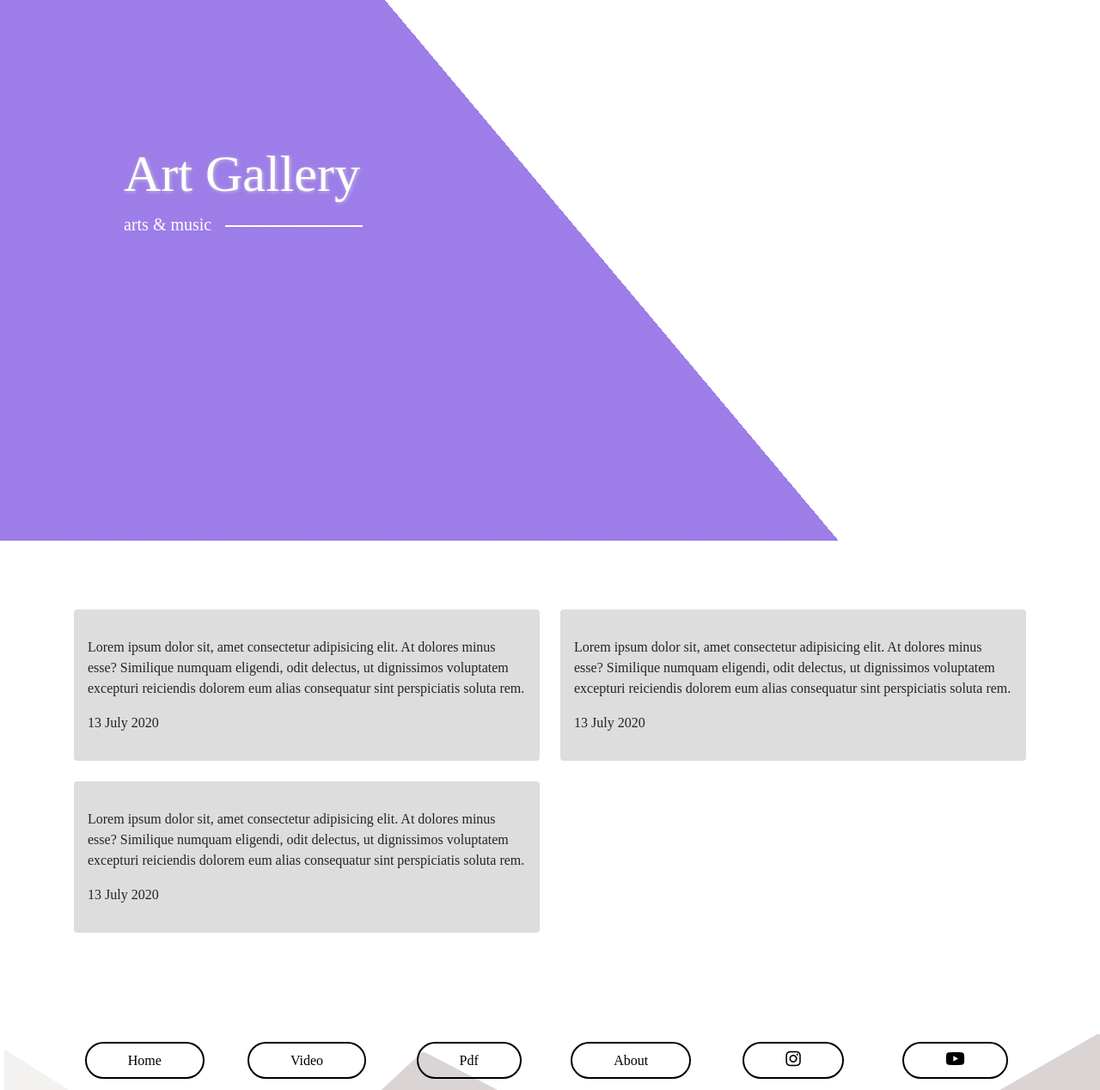
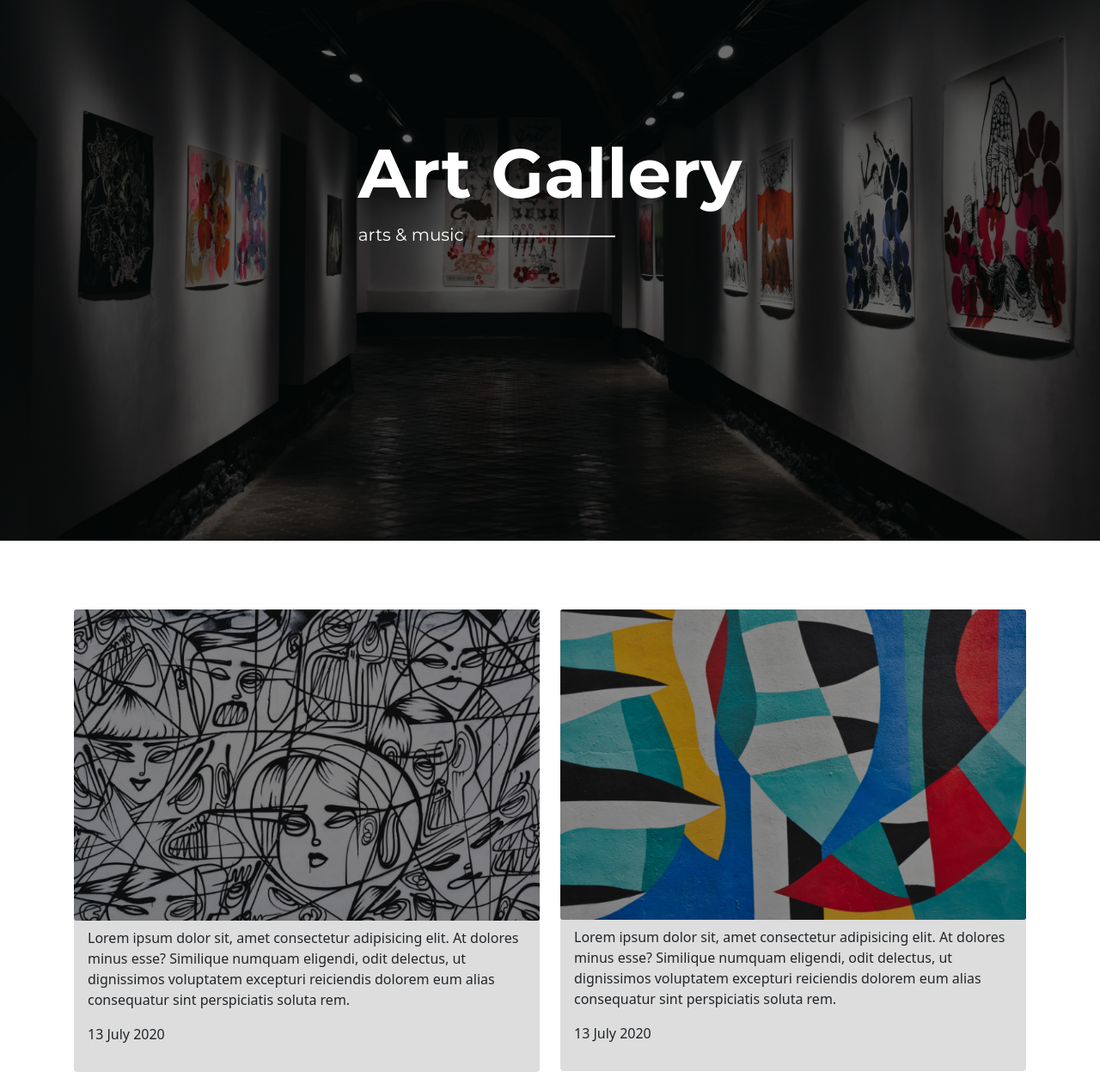
Before and after one commit to migangkunarah/Personal-Portfolio-Website-Design, a plain HTML site: page Art.html in a window 1280 px wide. Shown: the part 171-1439 px from the top of the page at 86% size. Drawn offline with Linux system fonts and the light colour scheme.

Commit message:
made the art and the About page

```diff
--- a/Art.html
+++ b/Art.html
@@ -50,7 +50,7 @@
                 <div class="row text-center">
                     <div class="col-lg-6 col-md-12 col-sm-12">
                         <div class="main-img-body mb-4" data-aos="zoom-in">
-                           <a href="./image/About_page_image.jpg" data-lightbox="mygallery" data-title='mypic'><img class="embed-responsive embed-responsive-10by6" src="./image/About_page_image.jpg" alt=""></a>
+                           <a href="./image/Art_1.png" data-lightbox="mygallery" data-title='mypic'><img class="embed-responsive embed-responsive-10by6" src="./image/Art_1.png" alt=""></a>
                             <div class="para">
                                 <p class="text-left mt-2 ml-3 mr-3">Lorem ipsum dolor sit, amet consectetur adipisicing elit. At dolores minus esse? Similique numquam eligendi, odit delectus, ut dignissimos voluptatem excepturi reiciendis dolorem eum alias consequatur sint perspiciatis soluta rem.</p>
                                 <p class="text-left mt-2 ml-3 mr-3" data-aos="zoom-in">13 July 2020</p>
@@ -59,7 +59,7 @@
                     </div>
                     <div class="col-lg-6 col-md-12 col-sm-12">
                         <div class="main-img-body mb-4" data-aos="zoom-in">
-                           <a href="./image/About_page_image.jpg" data-lightbox="mygallery" data-title='mypic'><img class="embed-responsive embed-responsive-10by6" src="./image/About_page_image.jpg" alt=""></a>
+                           <a href="./image/Art_2.png" data-lightbox="mygallery" data-title='mypic'><img class="embed-responsive embed-responsive-10by6" src="./image/Art_2.png" alt=""></a>
                             <div class="para">
                                 <p class="text-left mt-2 ml-3 mr-3">Lorem ipsum dolor sit, amet consectetur adipisicing elit. At dolores minus esse? Similique numquam eligendi, odit delectus, ut dignissimos voluptatem excepturi reiciendis dolorem eum alias consequatur sint perspiciatis soluta rem.</p>
                                 <p class="text-left mt-2 ml-3 mr-3" data-aos="zoom-in">13 July 2020</p>
@@ -68,7 +68,7 @@
                     </div>
                     <div class="col-lg-6 col-md-12 col-sm-12">
                         <div class="main-img-body mb-4" data-aos="zoom-in">
-                           <a href="./image/About_page_image.jpg" data-lightbox="mygallery" data-title='mypic'><img class="embed-responsive embed-responsive-10by6" src="./image/About_page_image.jpg" alt=""></a>
+                           <a href="./image/Art_3.png" data-lightbox="mygallery" data-title='mypic'><img class="embed-responsive embed-responsive-10by6" src="./image/Art_3.png" alt=""></a>
                             <div class="para">
                                 <p class="text-left mt-2 ml-3 mr-3">Lorem ipsum dolor sit, amet consectetur adipisicing elit. At dolores minus esse? Similique numquam eligendi, odit delectus, ut dignissimos voluptatem excepturi reiciendis dolorem eum alias consequatur sint perspiciatis soluta rem.</p>
                                 <p class="text-left mt-2 ml-3 mr-3" data-aos="zoom-in">13 July 2020</p>
--- a/css/About.css
+++ b/css/About.css
@@ -1,4 +1,3 @@
-@import url(./fonts.css);
 
 *{
     padding: 0;
@@ -15,10 +14,8 @@
     --white-l: rgba(255, 255, 255, 0.8);
 
     /* fonts */
-    --cuprum : 'cuprum';
-    --cuprum-b : 'cuprum-b';
-    --monstrate : 'monstrate';
-    --monstrate-b : 'monstrate-b';
+    --m: 'Montserrat', sans-serif;
+    --y:'Yeseva One', cursive;
 }
 
 nav .navigation{
@@ -92,7 +89,7 @@ nav .navigation .bars .bar-3{
 
 
 header {
-    background:var(--light-blue), url(../image/About_page_image.jpg);
+    background:linear-gradient(rgba(0, 0, 0, 0.548) , rgba(0, 0, 0, 0.548)) ,url(../image/guitarist.jpg);
     background-position: center;
     background-repeat: no-repeat;
     background-size: cover;
@@ -103,24 +100,23 @@ header {
 
 header .name{
     position: absolute;
-    left: 10%;
+    left: 50%;
     top: 50%;
-    transform: translate(0% , -50%);
+    transform: translate(-50% , -50%);
     z-index: 2;
 }
 header .name .intro{
     font-size: 20px;
-    font-family: var(--monstrate);
+    font-family: var(--m);
+    color: white;
 }
 
 header .name .intro h1{
-    font-size: 60px;
-    font-family: var(--monstrate-b);
-    text-shadow: 1px 1px 6px rgba(0, 0, 0, 0.788);
+    font-size: 80px;
+    font-weight: 700;
 }
 header .name .but {
     background: rgb(145, 47, 236);
-    box-shadow: 1px 1px 10px rgb(147, 31, 255);
     color: rgb(255, 255, 255);
     padding: .5rem 2rem;
 }
@@ -132,7 +128,7 @@ header .name .line-text{
     align-items: center;
 }
 header .name .line{
-    background: black;
+    background: rgb(255, 255, 255);
     height: 2px;
     width: 10rem;
     margin-bottom: .7rem;
@@ -153,82 +149,40 @@ main .sec-1 .main-content{
 }
 
 main .sec-1 .main-content h1{
-    font-family: var(--monstrate-b);
+    font-family: var(--y);
     font-size: 50px;
     background: linear-gradient(#9b54df , #4400ff);
-    text-shadow: 1px 1px 8px rgba(109, 34, 180, 0.692);
     -webkit-background-clip: text;
     -webkit-text-fill-color: transparent;
 }
 main .sec-1 .main-content h1.next-1{
-    font-family: var(--monstrate-b);
+    font-family: var(--y);
     font-size: 50px;
-    background: linear-gradient(#3aff54 , #27e621);
-    text-shadow: 1px 1px 5px rgba(0, 201, 0, 0.534);
+    background: linear-gradient(90deg,#741efd , #ff29d1);
     -webkit-background-clip: text;
     -webkit-text-fill-color: transparent;
 }
 
 main .sec-1 .main-content p{
-    font-family: var(--monstrate);
+    font-family: var(--m);
     font-size: 17px;
     color: rgb(66, 66, 66);
 }
 
 
-main .sec-2{
+main section.sec-2{
     margin-top: 10rem;
-    padding: 4rem;
-    background: url(../image/About_page_image.jpg);
-    background-size: cover;
-    background-position: center;
 }
-main .sec-2 h1{
-    font-family: var(--cuprum-b);
-    color: white;
-    font-size: 50px;
-}
-main .sec-2 p{
-    color: white;
-    font-family: var(--monstrate-b);
-}
-main .sec-2 .follow .head-image{
-    height: 20vh;
-    width: 20vh;
-    background: url(../image/Tathagata_2.jpg);
-    background-position: center;
-    background-size: cover;
-    border-radius: 10rem;
+main section.sec-2 .connect{
+    font-family: var(--y);
+    margin-bottom: 5rem;
+    font-size: 60px;
 }
 
-main .sec-2 .follow{
-    display: flex;
-    flex-direction: column;
-    justify-content: center;
-    align-items: center;
-    padding: 3rem;
+main section.sec-2 form label{
+    font-family: var(--m);
+    font-weight: 500;
 }
-
-main .sec-2 .follow .follow_link a i{
-    font-size: 25px;
-    color: black;
-    border: 1px solid white;
-    padding: .6rem 2rem;
-    background: linear-gradient(90deg,rgb(255, 255, 255) 50% , rgb(122, 154, 155) 50%);
-    background-size: 200%;
-    border-radius: 3rem;
-    margin: 1.5rem;
-    overflow: hidden;
-    transition: .4s ease-in-out;
-}
-
-main .sec-2 .follow .follow_link a i:hover{
-    animation: but_anim .4s ease-in-out forwards ;
-    color: white;
-    transform: scale(1.1);
-    transition: .4s ease-in-out;
-}
-
 @keyframes but_anim{
     from{
         background-position: left;
@@ -251,47 +205,26 @@ footer .but{
     margin: 2rem 0rem;
 }
 footer .short-buttom{
-    border: 2px solid var(--black);
-    padding: .7rem 3rem;
+    padding: .8rem 3rem;
     border-radius: 2rem;
     text-decoration: none;
     color: var(--black);
-    font-family: var(--monstrate-b);
-}
-footer .short-buttom.video:hover{
-    background-color: #cc5fff42;
-    box-shadow: 1px 1px 7px #cc5fff7a;
+    font-family: var(--m);
+    font-weight: 600;
+    background: black;
+    color: white;
 }
 
-footer .short-buttom.Pdf:hover{
-    background-color: #5fc4ff42;
-    box-shadow: 1px 1px 7px #5f9fffa8;
-}
-footer .short-buttom.Home:hover{
-    background-color: #e8f71942;
-    box-shadow: 1px 1px 7px #f0fd35e3;
-}
-footer .short-buttom.About:hover{
-    background-color: #00000042;
-    box-shadow: 1px 1px 7px #000000e3;
+
+footer .short-buttom.YouTube i{
+ font-size: 20px;
 }
 footer .short-buttom.instagram i{
     font-size: 20px;
 }
-footer .short-buttom.instagram:hover{
-    background-color: #ff38e442;
-    box-shadow: 1px 1px 7px #ff38deb2;
-}
-footer .short-buttom.YouTube i{
- font-size: 20px;
-}
-footer .short-buttom.YouTube:hover{
-    background-color: #ff000042;
-    box-shadow: 1px 1px 7px #ff0000e3;
-}
 
 footer .copy-right{
-    font-family: var(--monstrate);
+    font-family: var(--m);
 }
 
 
--- a/css/art.css
+++ b/css/art.css
@@ -1,4 +1,4 @@
-@import url(./fonts.css);
+
 
 *{
     padding: 0;
@@ -15,10 +15,8 @@
     --white-l: rgba(255, 255, 255, 0.8);
 
     /* fonts */
-    --cuprum : 'cuprum';
-    --cuprum-b : 'cuprum-b';
-    --monstrate : 'monstrate';
-    --monstrate-b : 'monstrate-b';
+    --m: 'Montserrat', sans-serif;
+    --y:'Yeseva One', cursive;
 }
 
 li{
@@ -95,7 +93,7 @@ nav .navigation .bars .bar-3{
 header {
     height: 100vh;
     width: 100%;
-    background:var(--light-blue), url(../image/Tathagata_2.jpg);
+    background:linear-gradient(rgba(0, 0, 0, 0.548) , rgba(0, 0, 0, 0.548)) ,url(../image/Art_Demo_image.jpg);
     background-position: center;
     background-size: cover;
 
@@ -103,21 +101,21 @@ header {
 
 header .name{
     position: absolute;
-    left: 10%;
+    left: 50%;
     top: 50%;
-    transform: translate(0% , -50%);
+    transform: translate(-50% , -50%);
     z-index: 2;
 }
 header .name .intro{
     font-size: 20px;
-    font-family: var(--monstrate);
+    font-family: var(--m);
 }
 
 header .name .intro h1{
-    font-size: 60px;
+    font-size: 80px;
     color: var(--white);
-    font-family: var(--monstrate-b);
-    text-shadow: 1px 1px 4px rgba(211, 210, 210, 0.788);
+    font-family: var(--m);
+    font-weight: 700;
 }
 header .name .but {
     background: rgb(145, 47, 236);
@@ -133,7 +131,7 @@ header .name .line-text{
     align-items: center;
 }
 header .name p{
-    font-family: var(--monstrate);
+    font-family: var(--m);
     color: white;
 }
 header .name .line{
@@ -182,49 +180,26 @@ footer .but{
     margin: 2rem 0rem;
 }
 footer .short-buttom{
-    border: 2px solid var(--black);
-    padding: .7rem 3rem;
+    padding: .8rem 3rem;
     border-radius: 2rem;
     text-decoration: none;
     color: var(--black);
-    font-family: var(--monstrate-b);
-}
-footer .short-buttom.video:hover{
-    background-color: #cc5fff42;
-    box-shadow: 1px 1px 7px #cc5fff7a;
+    font-family: var(--m);
+    font-weight: 600;
+    background: black;
+    color: white;
 }
 
-footer .short-buttom.Pdf:hover{
-    background-color: #5fc4ff42;
-    box-shadow: 1px 1px 7px #5f9fffa8;
-}
-footer .short-buttom.Home:hover{
-    background-color: #e8f71942;
-    box-shadow: 1px 1px 7px #f0fd35e3;
-}
-footer .short-buttom.About:hover{
-    background-color: #00000042;
-    box-shadow: 1px 1px 7px #000000e3;
-}
-
-footer .short-buttom.instagram i{
-    font-size: 20px;
-}
-footer .short-buttom.instagram:hover{
-    background-color: #ff38e442;
-    box-shadow: 1px 1px 7px #ff38deb2;
-}
 
 footer .short-buttom.YouTube i{
  font-size: 20px;
 }
-footer .short-buttom.YouTube:hover{
-    background-color: #ff000042;
-    box-shadow: 1px 1px 7px #ff0000e3;
+footer .short-buttom.instagram i{
+    font-size: 20px;
 }
 
 footer .copy-right{
-    font-family: var(--monstrate);
+    font-family: var(--m);
 }
 
 
--- a/css/style.css
+++ b/css/style.css
@@ -73,7 +73,7 @@ nav .navigation .bars .bar-3{
     color: white;
     text-decoration: none;
     text-align: center;
-    font-family: var(--monstrate);
+    font-family: var(--m);
 }
 .items .nav-link{
     background-color: rgba(255, 255, 255, 0.24);
```
Also changed, not shown: About.html (+39 -15 lines).
